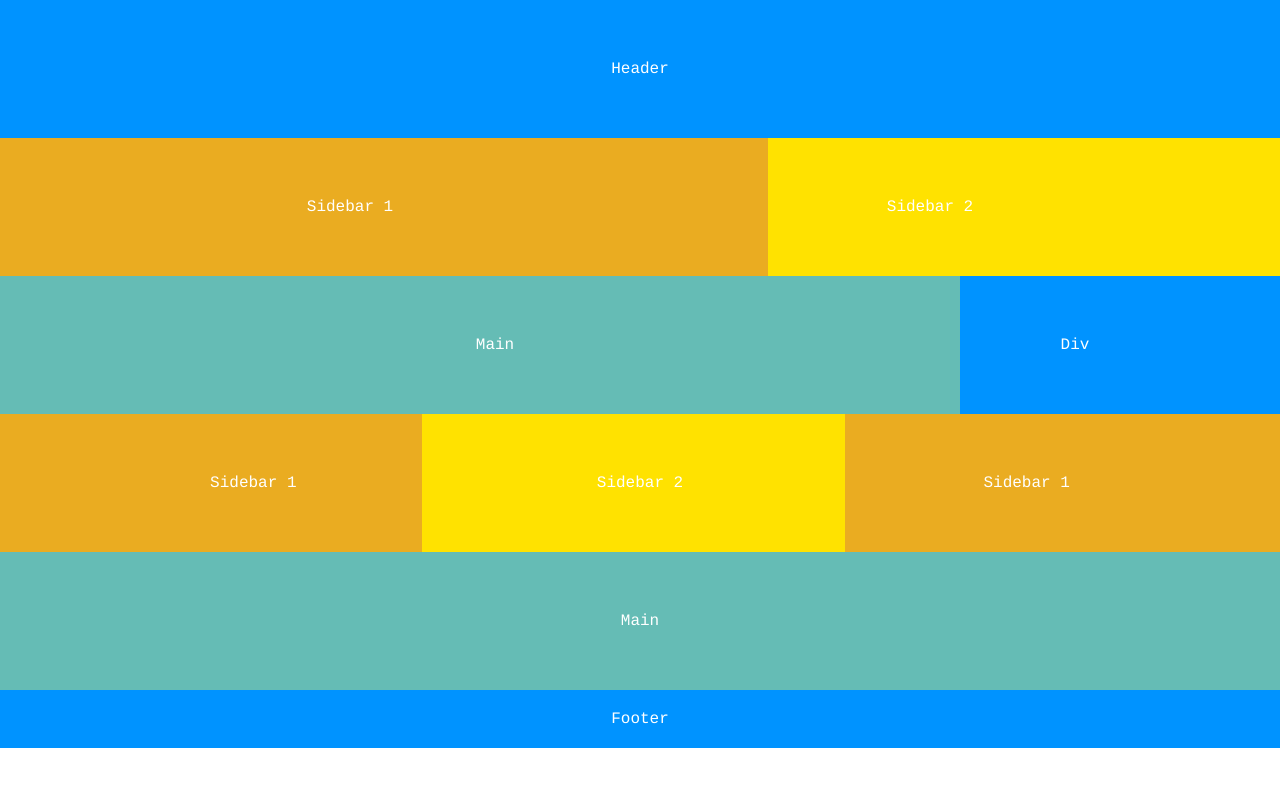
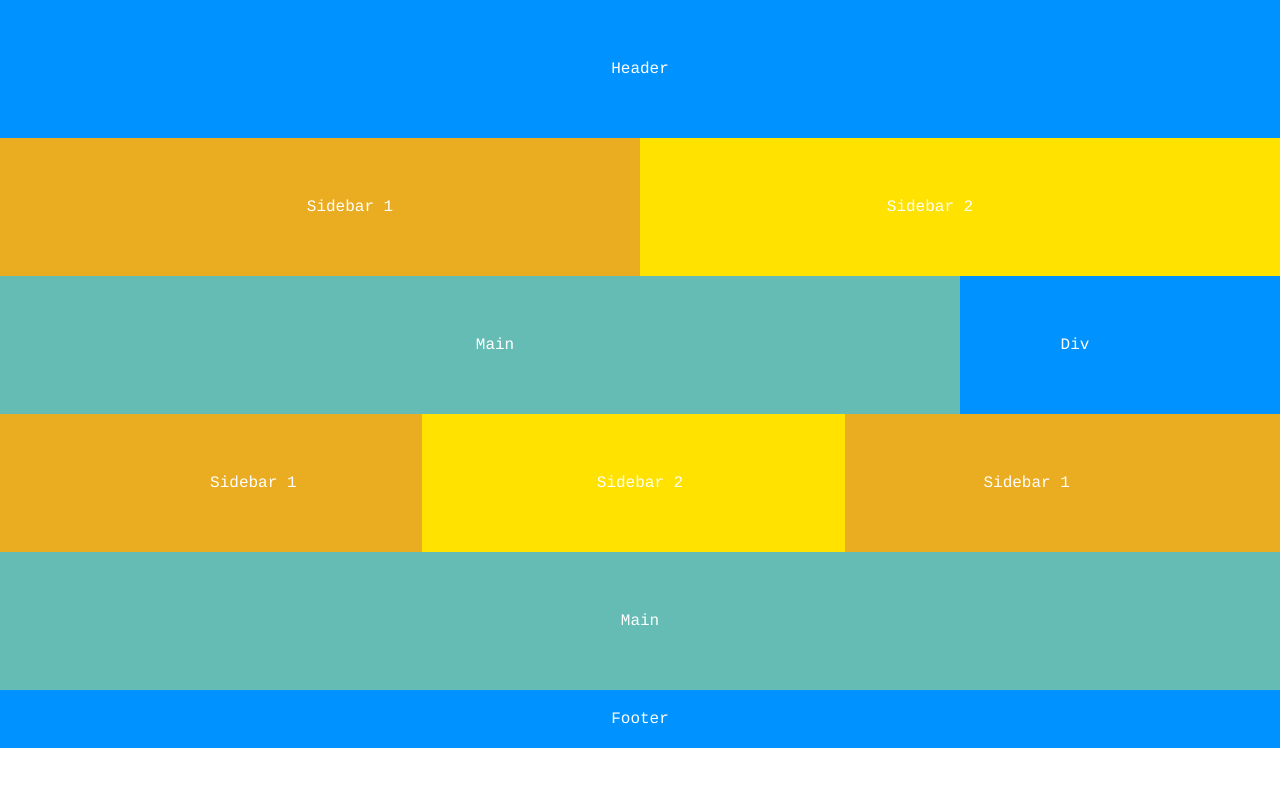
Before and after one commit to CaptainDrakken/WD02-Wireframe, a plain HTML site: page easy.html in a window 1280 px wide. Drawn offline with Linux system fonts and the light colour scheme.

Commit message:
Update easy.css

```diff
--- a/easy.css
+++ b/easy.css
@@ -13,7 +13,7 @@ body {
 .sidebarA {
     display: grid;
     grid-template-columns: 1fr 1fr;
-    background: linear-gradient(to right,#EAAC21,#EAAC21 60%,#FFE200 60%);
+    background: linear-gradient(to right,#EAAC21,#EAAC21 50%,#FFE200 50%);
     padding: 60px;
 }
 .sidebarB {
```
